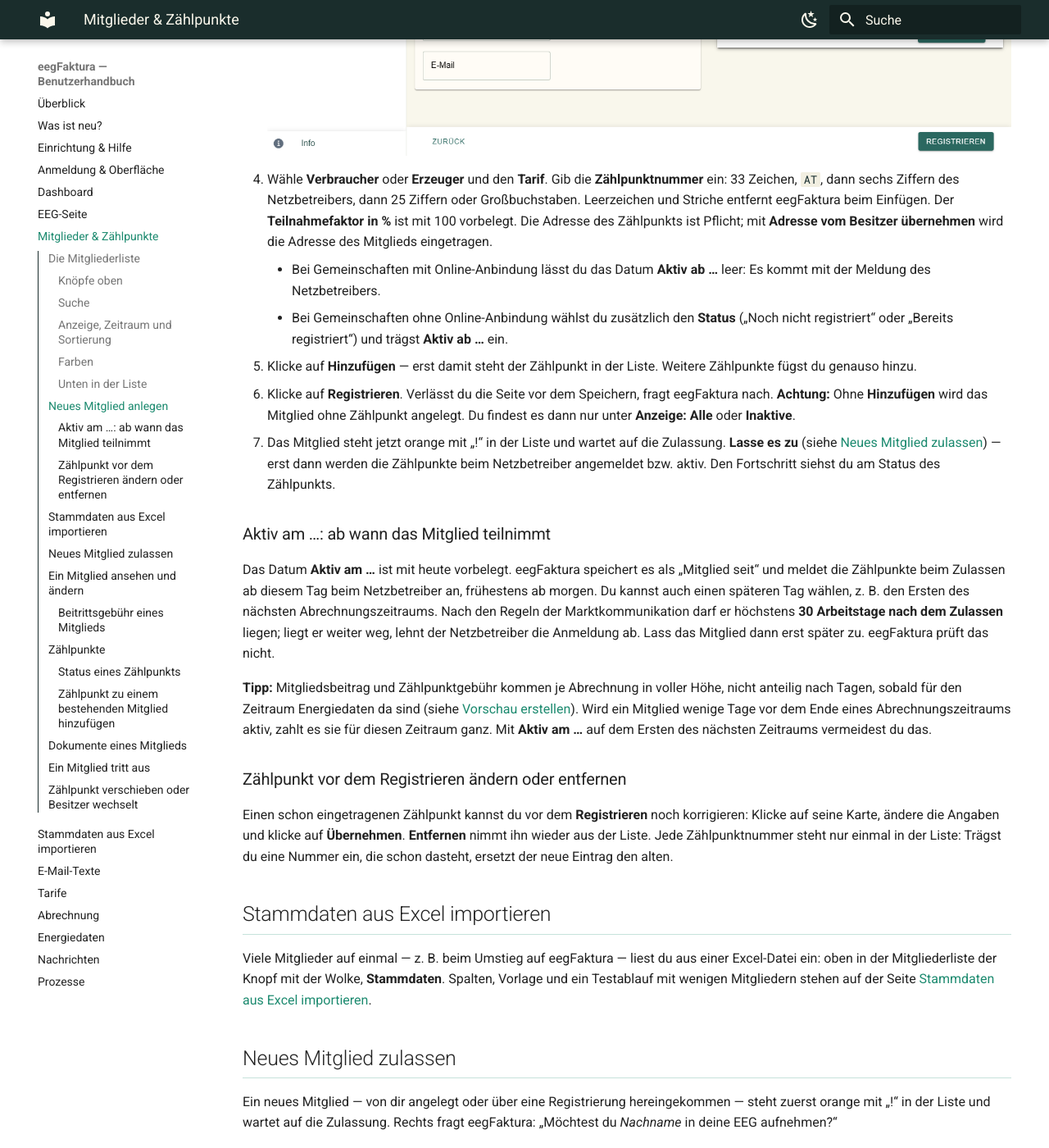
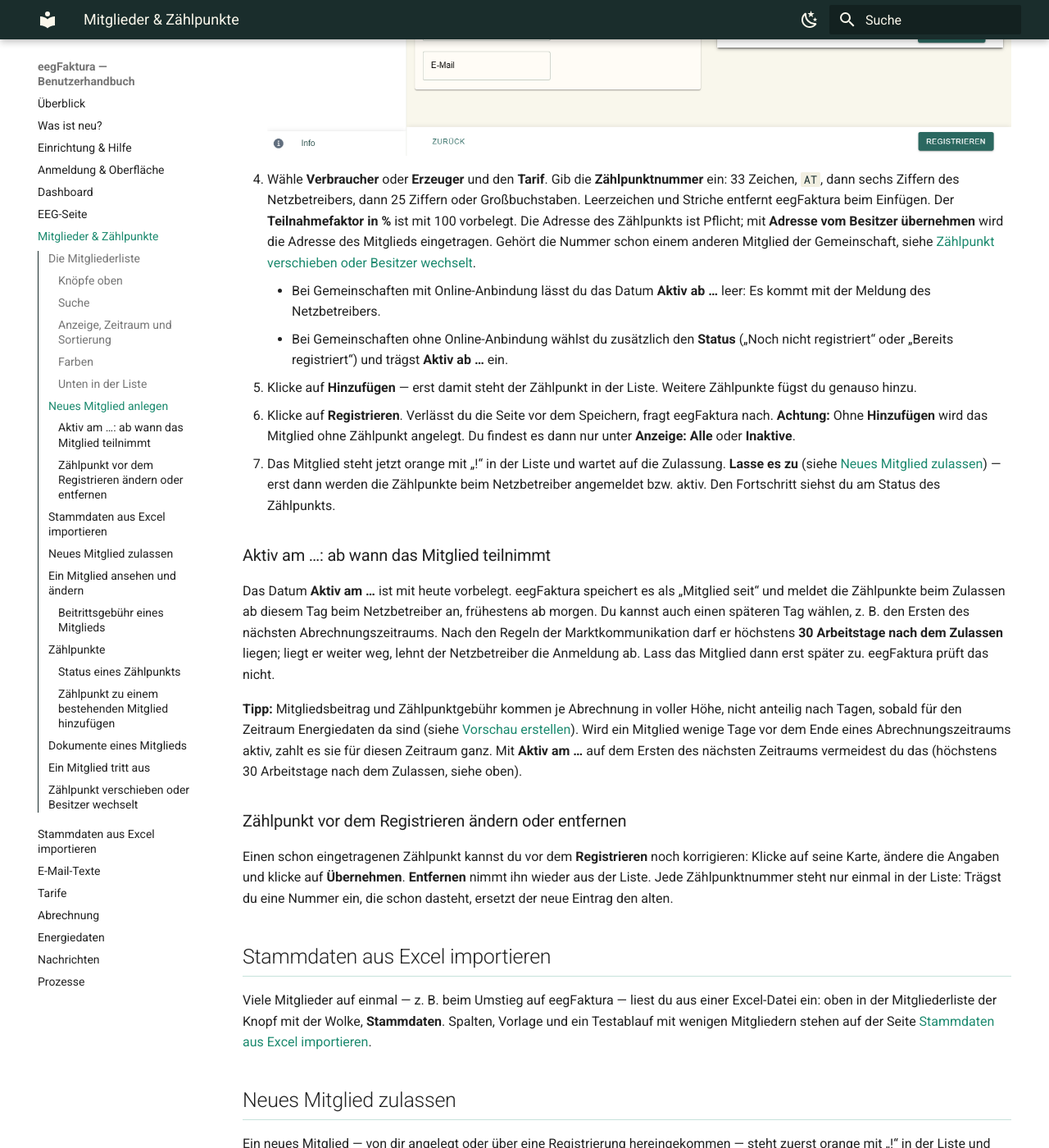
Before and after one commit to eegfaktura/eegfaktura-user-guide, an MkDocs documentation site: the page built from docs/02-mitglieder-zaehlpunkte.md, in a window 1280 px wide and 1400 px high, scrolled down 5847 px. Shown: the whole window at 82% size. Built offline with MkDocs 1.6.1 and Material for MkDocs 9.7.7, drawn with Linux system fonts in a browser that asks for light colours; some of the changed text lies outside the part shown.

Commit message:
docs: review fixes - export columns, billed-member hint, Aktiv am condition, links
Co-Authored-By: Claude Opus 5.5 <noreply@anthropic.com>

```diff
--- a/docs/02-mitglieder-zaehlpunkte.md
+++ b/docs/02-mitglieder-zaehlpunkte.md
@@ -110,7 +110,9 @@ Lege zuerst die [Tarife](04-tarife.md) an — beim Zählpunkt wählst du einen d
 4. Wähle **Verbraucher** oder **Erzeuger** und den **Tarif**. Gib die **Zählpunktnummer** ein: 33 Zeichen, `AT`,
    dann sechs Ziffern des Netzbetreibers, dann 25 Ziffern oder Großbuchstaben. Leerzeichen und Striche entfernt
    eegFaktura beim Einfügen. Der **Teilnahmefaktor in %** ist mit 100 vorbelegt. Die Adresse des Zählpunkts ist
-   Pflicht; mit **Adresse vom Besitzer übernehmen** wird die Adresse des Mitglieds eingetragen.
+   Pflicht; mit **Adresse vom Besitzer übernehmen** wird die Adresse des Mitglieds eingetragen. Gehört die Nummer schon
+   einem anderen Mitglied der Gemeinschaft, siehe
+   [Zählpunkt verschieben oder Besitzer wechselt](#zahlpunkt-verschieben-oder-besitzer-wechselt).
     - Bei Gemeinschaften mit Online-Anbindung lässt du das Datum **Aktiv ab …** leer: Es kommt mit der Meldung des
       Netzbetreibers.
     - Bei Gemeinschaften ohne Online-Anbindung wählst du zusätzlich den **Status** („Noch nicht registriert“ oder
@@ -135,7 +137,8 @@ Mitglied dann erst später zu. eegFaktura prüft das nicht.
 **Tipp:** Mitgliedsbeitrag und Zählpunktgebühr kommen je Abrechnung in voller Höhe, nicht anteilig nach Tagen, sobald
 für den Zeitraum Energiedaten da sind (siehe [Vorschau erstellen](05-abrechnung.md#vorschau-erstellen)). Wird ein
 Mitglied wenige Tage vor dem Ende eines Abrechnungszeitraums aktiv, zahlt es sie für diesen Zeitraum ganz. Mit
-**Aktiv am …** auf dem Ersten des nächsten Zeitraums vermeidest du das.
+**Aktiv am …** auf dem Ersten des nächsten Zeitraums vermeidest du das (höchstens 30 Arbeitstage nach dem Zulassen,
+siehe oben).
 
 ### Zählpunkt vor dem Registrieren ändern oder entfernen
 
@@ -233,6 +236,9 @@ Darunter stehen, je nach Stand, diese Knöpfe:
 Vormerken und „außerhalb bezahlt“ schließen sich aus. Ist die Gebühr einmal verrechnet, lässt sich nichts mehr ändern.
 Ist die Abrechnung gerade nicht erreichbar, fehlen die Zeile und die Knöpfe.
 
+Weist du einem schon abgerechneten Mitglied einen Tarif mit Beitrittsgebühr zu, warnt eegFaktura: Die Gebühr wird ihm
+nicht mehr automatisch verrechnet. Mit **Beitrittsgebühr nachverrechnen** kommt sie in den nächsten Abrechnungslauf.
+
 Wann und wie eegFaktura die Gebühr verrechnet, steht bei den [Tarifen](04-tarife.md#beitrittsgebuhr).
 
 ## Zählpunkte
@@ -316,7 +322,7 @@ du auch beim [Zulassen](#neues-mitglied-zulassen) hochladen.
 
 Melde seine Zählpunkte ab ([Zählpunkt abmelden](08-prozesse.md#zahlpunkt-abmelden)) statt das Mitglied zu löschen —
 so bleiben seine Daten und Belege erhalten. Meldet eegFaktura dabei, dass die Kennung der Datenfreigabe fehlt, steht
-dort, was zu tun ist.
+unter [Zählpunkt abmelden](08-prozesse.md#zahlpunkt-abmelden), was zu tun ist.
 
 ## Zählpunkt verschieben oder Besitzer wechselt
 
```
Also changed, not shown: CHANGELOG.md (+3 -2 lines), docs/05-abrechnung.md (+1 -1 lines), docs/06-energiedaten.md (+4 -2 lines).
